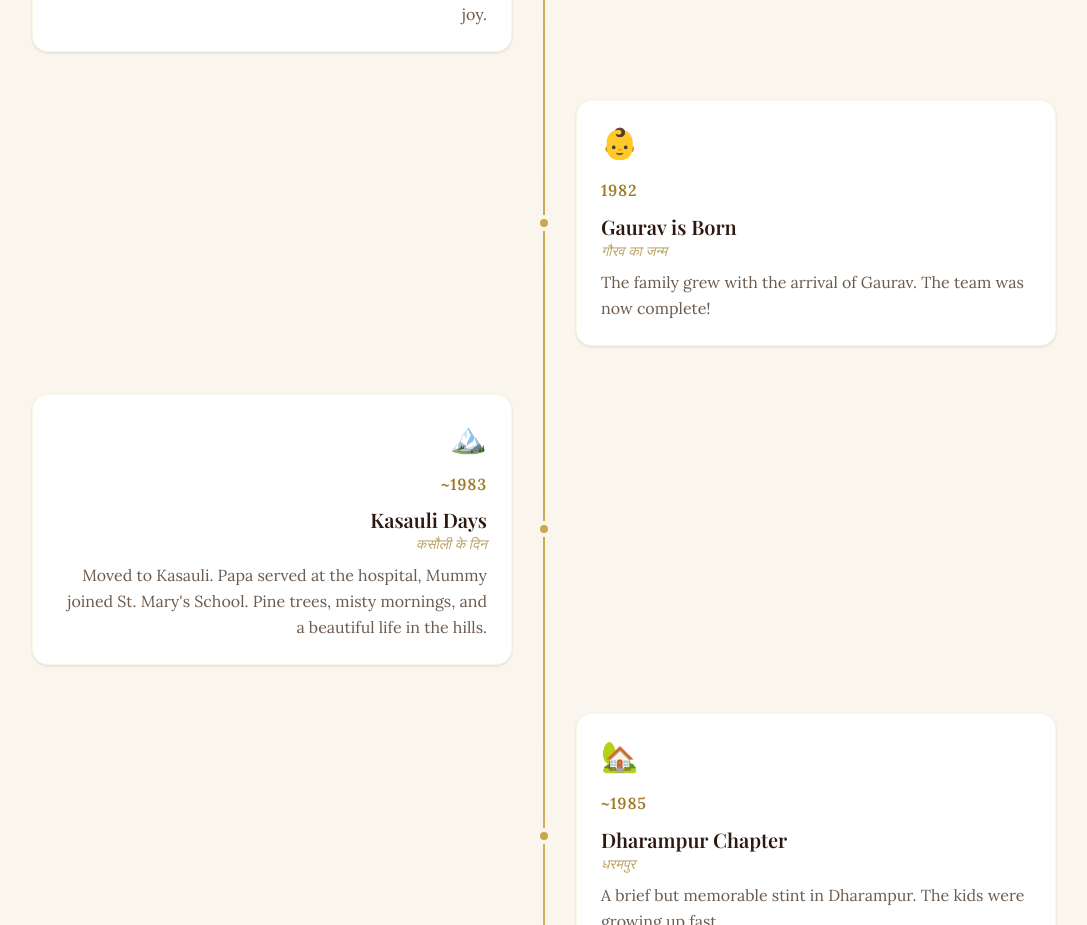
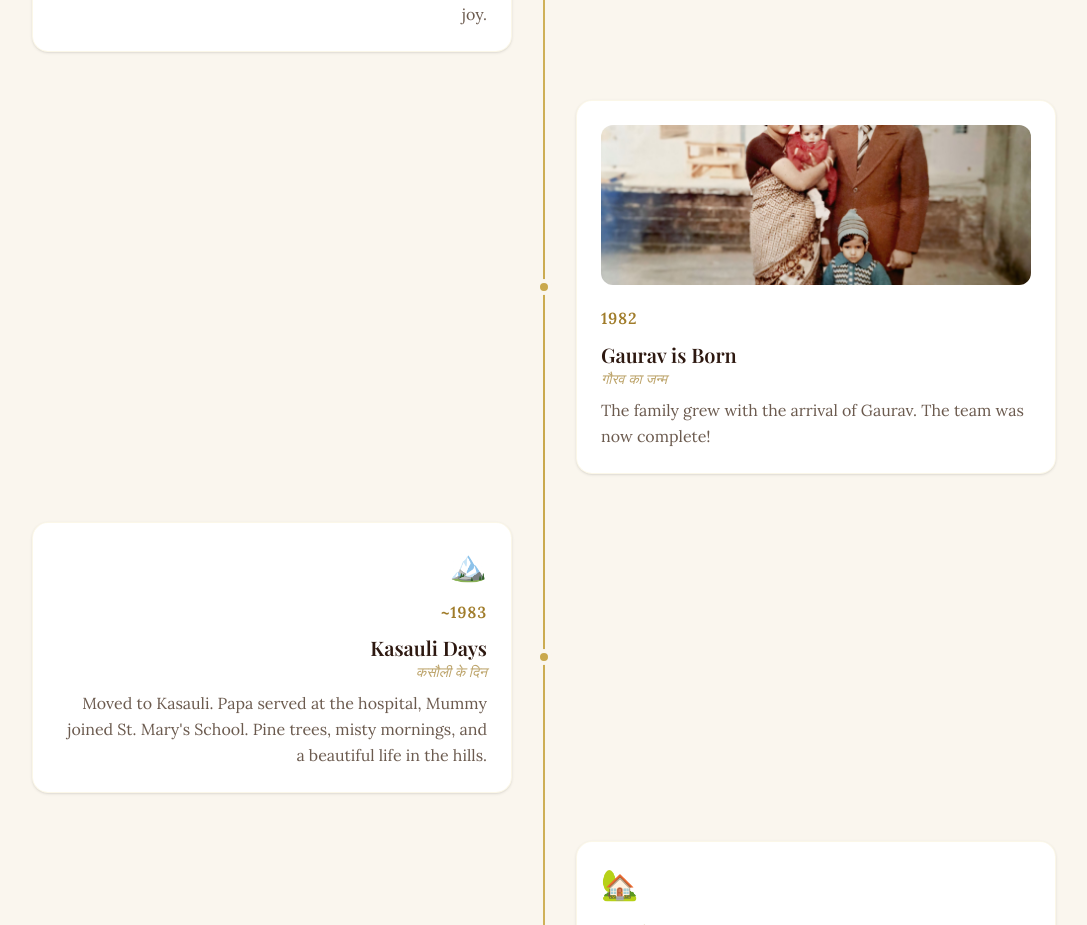
Before and after one commit to gptgrv/madhu-hari-50, a Next.js app: page / in a window 1280 px wide. Shown: the part 2900-3825 px from the top of the page, without its empty margins (96-1183 px from the left). Built offline with nearby package versions, Linux system fonts and the light colour scheme; no server answers; a web font is replaced by a local one.

Commit message:
feat: add gaurav_born photo to timeline

```diff
--- a/src/data/timeline.ts
+++ b/src/data/timeline.ts
@@ -52,6 +52,7 @@ export const timelineEvents: TimelineEvent[] = [
     titleHi: "गौरव का जन्म",
     description: "The family grew with the arrival of Gaurav. The team was now complete!",
     icon: "👶",
+    photo: "/photos/gaurav_born.jpeg",
   },
   {
     year: "~1983",
```
Also changed, not shown: public/photos/gaurav_born.jpeg (added).
